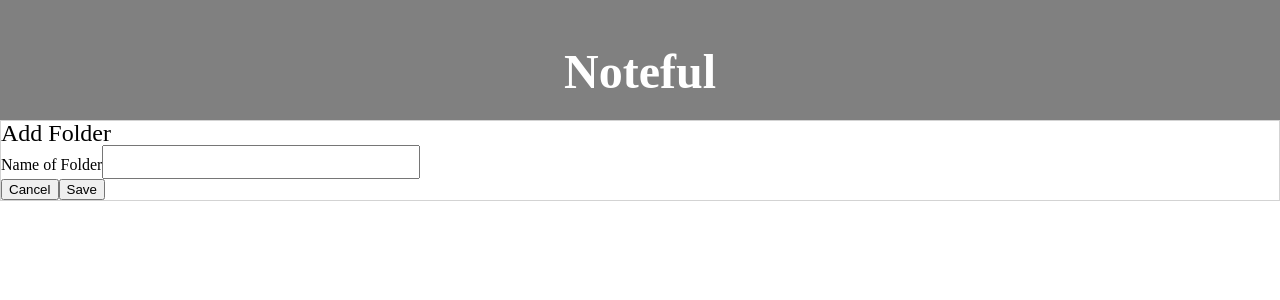
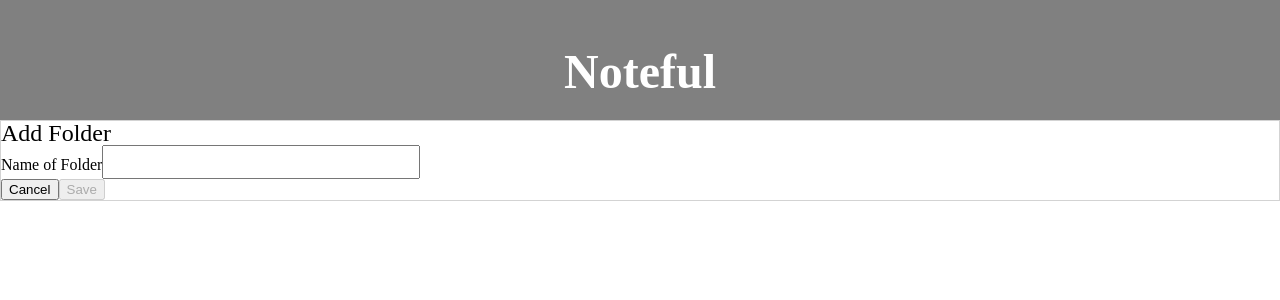
Before and after one commit to Thorn51/noteful, a React (Create React App) app: page /add-folder in a window 1280 px wide. Shown: the top 300 px of the page. Built offline with nearby package versions, Linux system fonts and the light colour scheme; no server answers.

Commit message:
Validation setup for add folder form

```diff
--- a/src/AddFolder/AddFolder.js
+++ b/src/AddFolder/AddFolder.js
@@ -1,19 +1,29 @@
 import React, { Component } from "react";
 import NoteContext from "../NoteContext";
+import FormValidation from "../FormValidation/FormValidation";
 
 class AddFolder extends Component {
   static contextType = NoteContext;
   constructor(props) {
     super(props);
     this.state = {
-      name: ""
+      name: "",
+      touched: false
     };
   }
 
   newFolderName(name) {
     this.setState({
-      name
+      name: name,
+      touched: true
     });
+  }
+
+  validateName() {
+    // const name = this.state.name.trim();
+    if (this.state.name.trim().length === 0) {
+      return "You must enter a name for the folder.";
+    }
   }
 
   onSubmit(event) {
@@ -38,7 +48,7 @@ class AddFolder extends Component {
       .then(data => {
         this.setState({
           name: "",
-          id: ""
+          touched: false
         });
         this.context.addFolder(data);
         this.props.history.goBack();
@@ -63,8 +73,12 @@ class AddFolder extends Component {
             className="folder_name"
             name="folder_name"
             id="folder_name"
+            required
             onChange={e => this.newFolderName(e.target.value)}
           />
+          {this.state.touched && (
+            <FormValidation message={this.validateName()} />
+          )}
         </div>
         <div className="add_folder_buttons">
           <button
@@ -74,7 +88,11 @@ class AddFolder extends Component {
           >
             Cancel
           </button>
-          <button type="submit" className="form_button">
+          <button
+            type="submit"
+            className="form_button"
+            disabled={this.validateName()}
+          >
             Save
           </button>
         </div>
```
